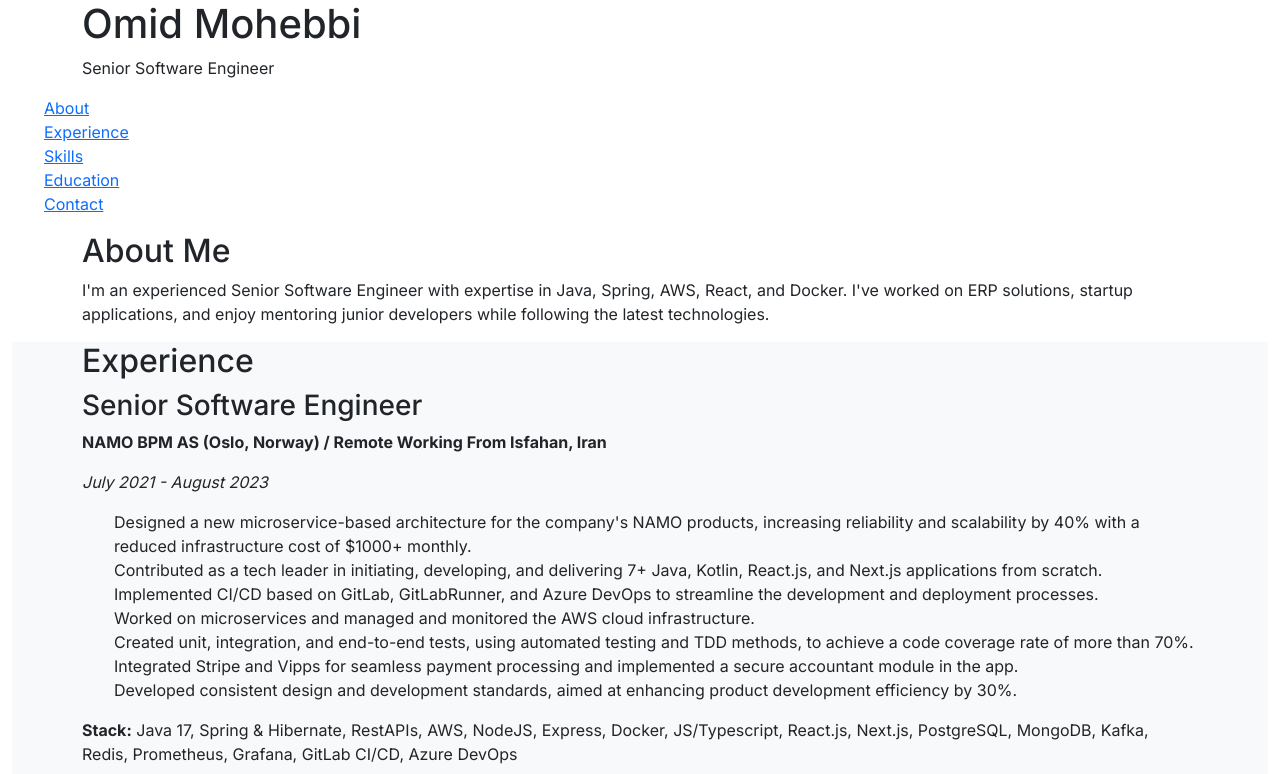
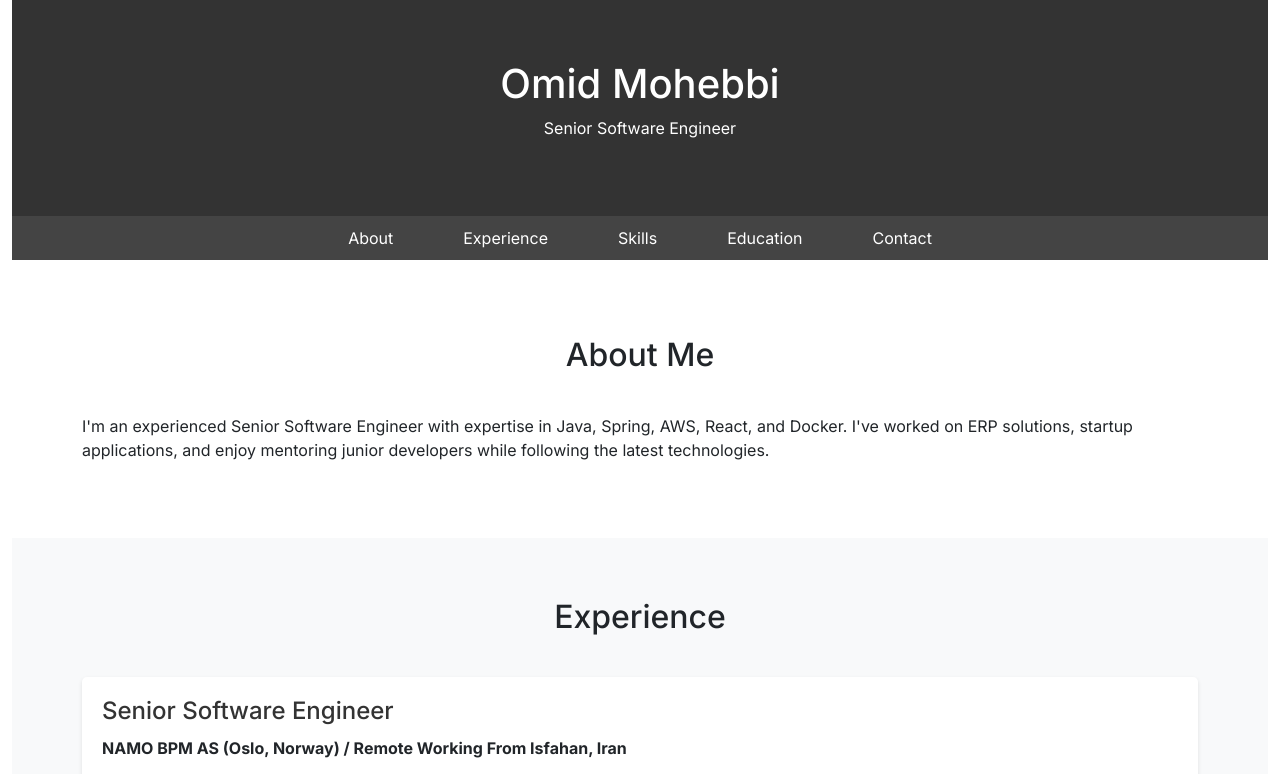
Before and after one commit to omidmohebbise/omidmohebbise.github.io, a Next.js app: page / in a window 1280 px wide. Shown: the top 774 px of the page. Built offline with nearby package versions, Linux system fonts and the light colour scheme.

Commit message:
update general css

```diff
--- a/src/app/globals.css
+++ b/src/app/globals.css
@@ -17,17 +17,97 @@
 }
 
 body {
-  color: rgb(var(--foreground-rgb));
-  background: linear-gradient(
-      to bottom,
-      transparent,
-      rgb(var(--background-end-rgb))
-    )
-    rgb(var(--background-start-rgb));
+  font-family: Arial, sans-serif;
+  background-color: #f4f4f4;
+  color: #333;
+  line-height: 1.6;
 }
 
-@layer utilities {
-  .text-balance {
-    text-wrap: balance;
-  }
+header {
+  background-color: #333;
+  color: #fff;
+  padding: 60px 0;
+  text-align: center;
 }
+
+nav {
+  background-color: #444;
+}
+
+nav ul {
+  list-style: none;
+  padding: 0;
+  text-align: center;
+}
+
+nav ul li {
+  display: inline;
+  margin: 0 15px;
+}
+
+nav ul li a {
+  color: #fff;
+  text-decoration: none;
+  padding: 10px 20px;
+  display: inline-block;
+}
+
+nav ul li a:hover {
+  background-color: #555;
+}
+
+section {
+  padding: 60px 0;
+}
+
+.section-title {
+  text-align: center;
+  margin-bottom: 40px;
+}
+
+.container {
+  max-width: 900px;
+}
+
+footer {
+  background-color: #333;
+  color: #fff;
+  text-align: center;
+  padding: 20px 0;
+  margin-top: 40px;
+}
+
+
+.experience-item {
+  background-color: #fff;
+  padding: 20px;
+  margin-bottom: 20px;
+  border-radius: 5px;
+  box-shadow: 0 2px 4px rgba(0, 0, 0, 0.1);
+  transition: transform 0.3s ease, box-shadow 0.3s ease;
+}
+
+.experience-item:hover {
+  transform: translateY(-5px);
+  box-shadow: 0 4px 8px rgba(0, 0, 0, 0.15);
+}
+
+.experience-item h3 {
+  margin-top: 0;
+  font-size: 1.5em;
+  color: #333;
+}
+
+.experience-item p {
+  margin: 10px 0;
+}
+
+.experience-item ul {
+  list-style: disc;
+  margin: 15px 0;
+  padding-left: 20px;
+}
+
+.experience-item ul li {
+  margin-bottom: 10px;
+}
```
